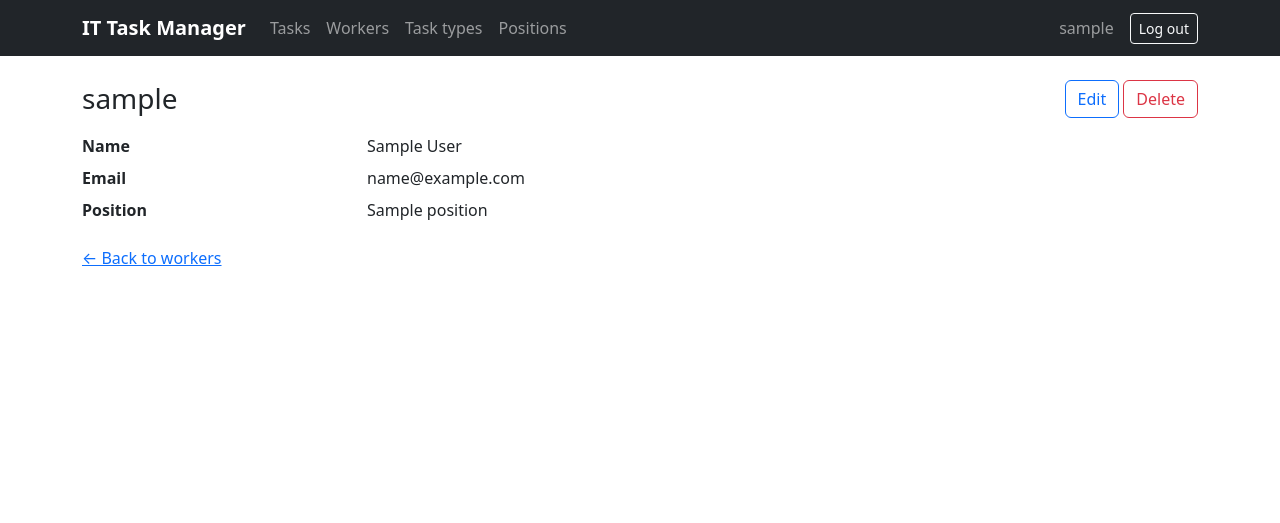
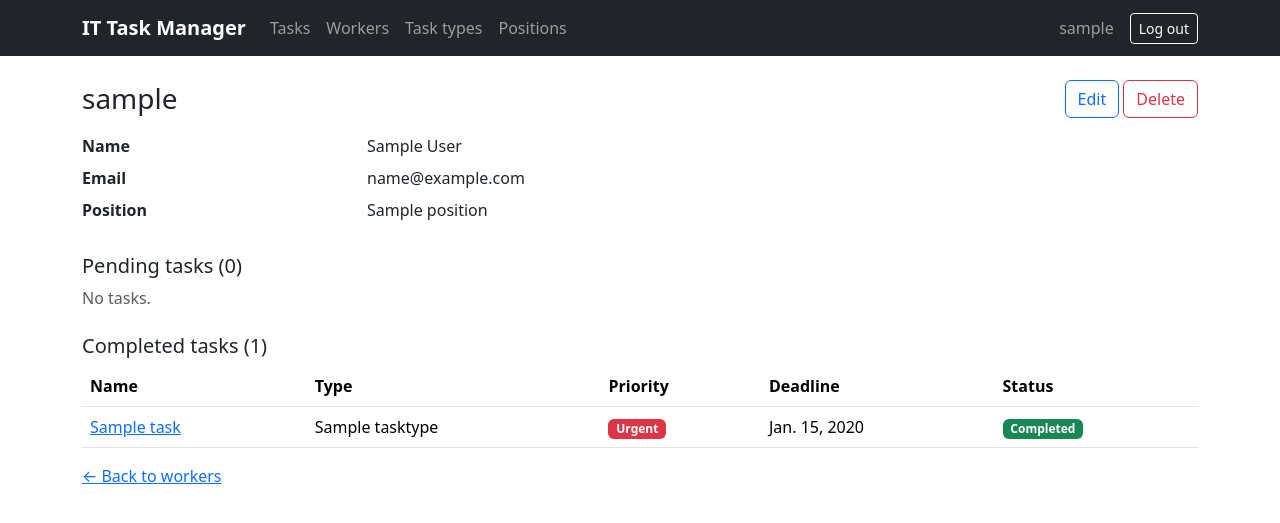
Before and after one commit to KostiantynFirst/it-task-manager, a Django app: page /workers/1/ in a window 1280 px wide. Shown: the top 523 px of the page. Run offline with Django 5.2, Linux system fonts and the light colour scheme; a user stored in the database is signed in; tables that the repository leaves empty hold one stand-in row (values such as "Sample post").

Commit message:
task assignment, completion toggle, overdue highlight and priority badges

```diff
--- a/catalog/models.py
+++ b/catalog/models.py
@@ -2,6 +2,7 @@ from django.conf import settings
 from django.contrib.auth.models import AbstractUser
 from django.db import models
 from django.urls import reverse
+from django.utils import timezone
 
 
 class Position(models.Model):
@@ -79,3 +80,7 @@ class Task(models.Model):
 
     def __str__(self):
         return f"{self.name} ({self.priority})"
+
+    @property
+    def is_overdue(self):
+        return not self.is_completed and self.deadline < timezone.localdate()
--- a/catalog/urls.py
+++ b/catalog/urls.py
@@ -17,7 +17,10 @@ from catalog.views import (
     PositionListView,
     PositionCreateView,
     PositionUpdateView,
-    PositionDeleteView, TaskTypeCreateView
+    PositionDeleteView,
+    TaskTypeCreateView,
+    TaskToggleAssigneeView,
+    TaskToggleCompletedView
 )
 
 app_name = "catalog"
@@ -29,6 +32,16 @@ urlpatterns = [
     path("tasks/<int:pk>/", TaskDetailView.as_view(), name="task-detail"),
     path("tasks/<int:pk>/update", TaskUpdateView.as_view(), name="task-update"),
     path("tasks/<int:pk>/delete", TaskDeleteView.as_view(), name="task-delete"),
+    path(
+        "tasks/<int:pk>/toggle-assign/",
+        TaskToggleAssigneeView.as_view(),
+        name="task-toggle-assign"
+    ),
+    path(
+        "tasks/<int:pk>/toggle-complete/",
+        TaskToggleCompletedView.as_view(),
+        name="task-toggle-complete"
+    ),
     path("workers/", WorkerListView.as_view(), name="worker-list"),
     path("workers/create", WorkerCreateView.as_view(), name="worker-create"),
     path("workers/<int:pk>/", WorkerDetailView.as_view(), name="worker-detail"),
--- a/catalog/views.py
+++ b/catalog/views.py
@@ -1,9 +1,9 @@
 from functools import cached_property
-
 from django.contrib import messages
 from django.contrib.auth.mixins import LoginRequiredMixin
 from django.db.models import ProtectedError
 from django.http import HttpResponseRedirect
+from django.shortcuts import get_object_or_404, redirect
 from django.urls import reverse_lazy
 from django.views import generic
 
@@ -99,6 +99,11 @@ class TaskListView(SearchListView):
 class TaskDetailView(LoginRequiredMixin, generic.DetailView):
     queryset = Task.objects.select_related("task_type").prefetch_related("assignees")
 
+    def get_context_data(self, **kwargs):
+        context = super().get_context_data(**kwargs)
+        context["is_assigned"] = self.request.user in self.object.assignees.all()
+        return context
+
 
 class TaskCreateView(LoginRequiredMixin, generic.CreateView):
     model = Task
@@ -126,6 +131,13 @@ class WorkerListView(SearchListView):
 
 class WorkerDetailView(LoginRequiredMixin, generic.DetailView):
     queryset = Worker.objects.select_related("position")
+
+    def get_context_data(self, **kwargs):
+        context = super().get_context_data(**kwargs)
+        tasks = self.object.tasks.select_related("task_type")
+        context["completed_tasks"] = tasks.filter(is_completed=True)
+        context["pending_tasks"] = tasks.filter(is_completed=False)
+        return context
 
 
 class WorkerCreateView(LoginRequiredMixin, generic.CreateView):
@@ -177,6 +189,24 @@ class TaskTypeDeleteView(ProtectedDeleteView):
     success_url = reverse_lazy("catalog:task-type-list")
 
 
+class TaskToggleAssigneeView(LoginRequiredMixin, generic.View):
+    def post(self, request, pk):
+        task = get_object_or_404(Task, pk=pk)
+        if task.assignees.filter(pk=request.user.pk).exists():
+            task.assignees.remove(request.user)
+        else:
+            task.assignees.add(request.user)
+        return redirect("catalog:task-detail", pk=pk)
+
+
+class TaskToggleCompletedView(LoginRequiredMixin, generic.View):
+    def post(self, request, pk):
+        task = get_object_or_404(Task, pk=pk)
+        task.is_completed = not task.is_completed
+        task.save(update_fields=["is_completed"])
+        return redirect("catalog:task-detail", pk=pk)
+
+
 class PositionListView(SearchListView):
     model = Position
     search_form_class = NameSearchForm
--- a/templates/catalog/task_list.html
+++ b/templates/catalog/task_list.html
@@ -22,7 +22,7 @@
       </thead>
       <tbody>
         {% for task in task_list %}
-          <tr>
+          <tr {% if task.is_overdue %}class="table-danger"{% endif %}>
             <td><a href="{% url 'catalog:task-detail' task.pk %}">{{ task.name }}</a></td>
             <td>{{ task.task_type }}</td>
             <td>{{ task.priority }}</td>
--- a/templates/catalog/worker_detail.html
+++ b/templates/catalog/worker_detail.html
@@ -18,5 +18,7 @@
     <dt class="col-sm-3">Position</dt>
     <dd class="col-sm-9">{{ worker.position|default:"-" }}</dd>
   </dl>
+  {% include "includes/worker_task_table.html" with tasks=pending_tasks title="Pending tasks" %}
+  {% include "includes/worker_task_table.html" with tasks=completed_tasks title="Completed tasks" %}
   <a href="{% url 'catalog:worker-list' %}">&larr; Back to workers</a>
 {% endblock %}
--- /dev/null
+++ b/templates/includes/priority_badge.html
@@ -0,0 +1,9 @@
+{% if priority == "Urgent" %}
+  <span class="badge text-bg-danger">{{ priority }}</span>
+{% elif priority == "High" %}
+  <span class="badge text-bg-warning">{{ priority }}</span>
+{% elif priority == "Medium" %}
+  <span class="badge text-bg-primary">{{ priority }}</span>
+{% else %}
+  <span class="badge text-bg-secondary">{{ priority }}</span>
+{% endif %}
--- /dev/null
+++ b/templates/includes/task_status.html
@@ -0,0 +1,8 @@
+{% if task.is_completed %}
+  <span class="badge text-bg-success">Completed</span>
+{% else %}
+  <span class="badge text-bg-light border">Pending</span>
+  {% if task.is_overdue %}
+    <span class="badge text-bg-danger">Overdue</span>
+  {% endif %}
+{% endif %}
--- /dev/null
+++ b/templates/includes/worker_task_table.html
@@ -0,0 +1,27 @@
+<h2 class="h5 mt-4">{{ title }} ({{ tasks|length }})</h2>
+{% if tasks %}
+  <table class="table table-hover align-middle">
+    <thead>
+      <tr>
+        <th>Name</th>
+        <th>Type</th>
+        <th>Priority</th>
+        <th>Deadline</th>
+        <th>Status</th>
+      </tr>
+    </thead>
+    <tbody>
+      {% for task in tasks %}
+        <tr {% if task.is_overdue %}class="table-danger"{% endif %}>
+          <td><a href="{% url 'catalog:task-detail' task.pk %}">{{ task.name }}</a></td>
+          <td>{{ task.task_type }}</td>
+          <td>{% include "includes/priority_badge.html" with priority=task.priority %}</td>
+          <td>{{ task.deadline }}</td>
+          <td>{% include "includes/task_status.html" %}</td>
+        </tr>
+      {% endfor %}
+    </tbody>
+  </table>
+{% else %}
+  <p class="text-muted">No tasks.</p>
+{% endif %}
```
Also changed, not shown: templates/catalog/task_detail.html (+20 -2 lines).
